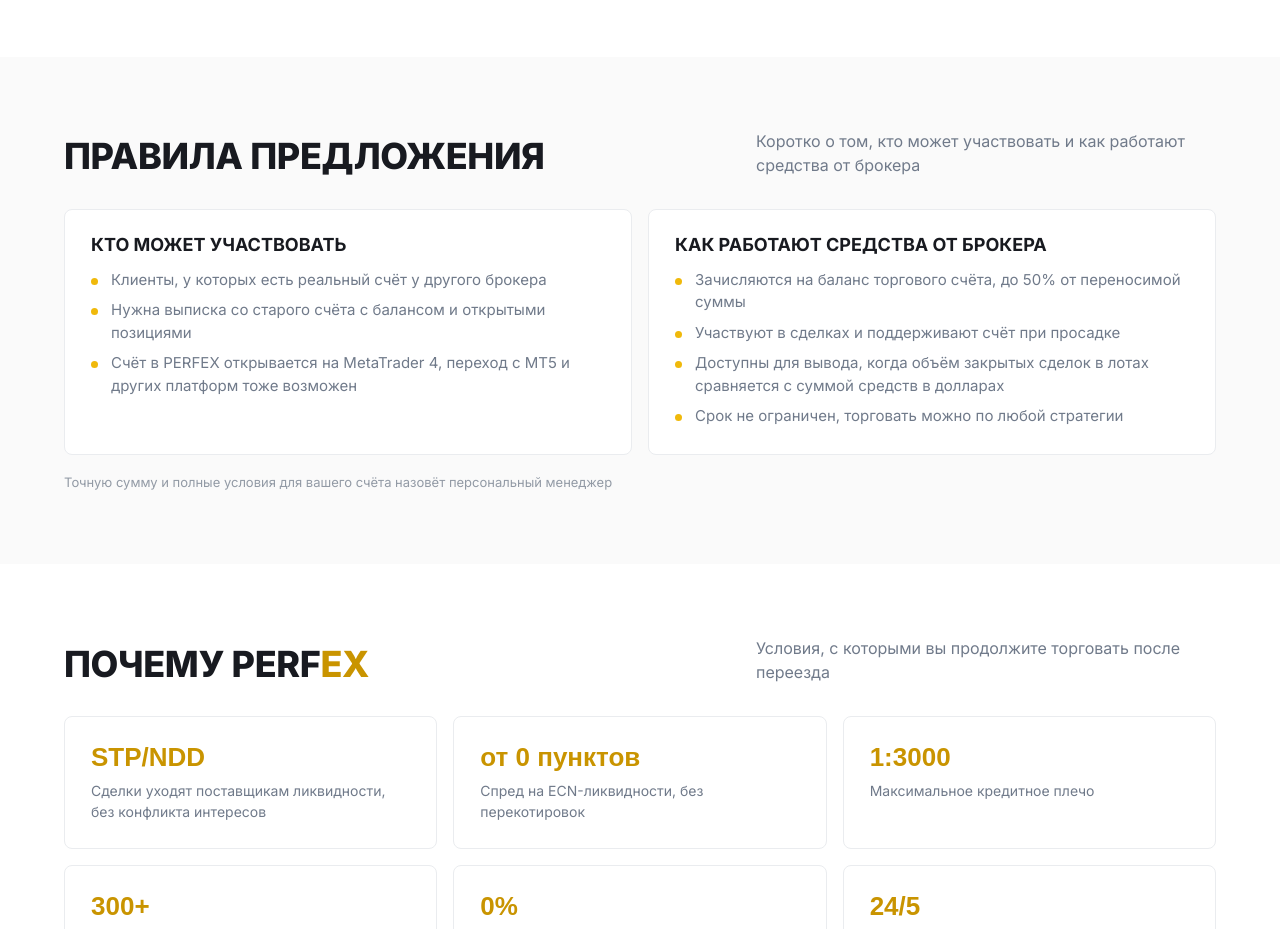
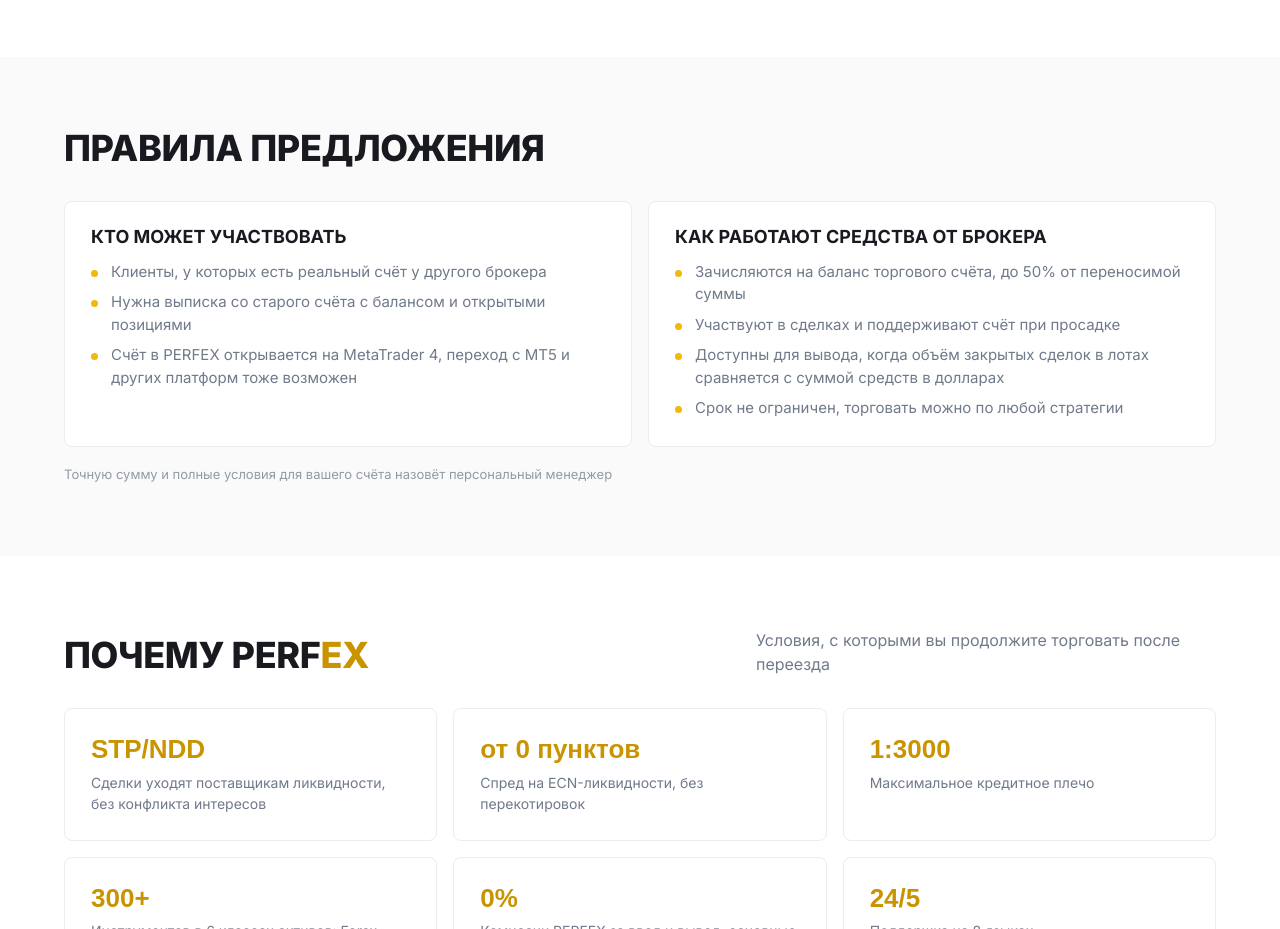
Before and after one commit to Dark13345/perfex, a plain HTML site: page transfer-account-v2.html in a window 1280 px wide. Shown: the part 2820-3749 px from the top of the page. Drawn offline with nearby package versions, Linux system fonts and the light colour scheme; a web font is replaced by a local one.

Commit message:
Переход от брокера v2: убран подзаголовок у «Правила предложения»
Co-Authored-By: Claude Opus 5.5 <noreply@anthropic.com>

```diff
--- a/transfer-account-v2.html
+++ b/transfer-account-v2.html
@@ -585,7 +585,6 @@ html.dark .t2-b-mgr p { color: #B7BDC6; }
 <div class="wrap">
 <div class="t2-head">
 <h2>Правила предложения</h2>
-<p>Коротко о том, кто может участвовать и как работают средства от брокера</p>
 </div>
 <div class="t2-rules">
 <div class="card">
```
